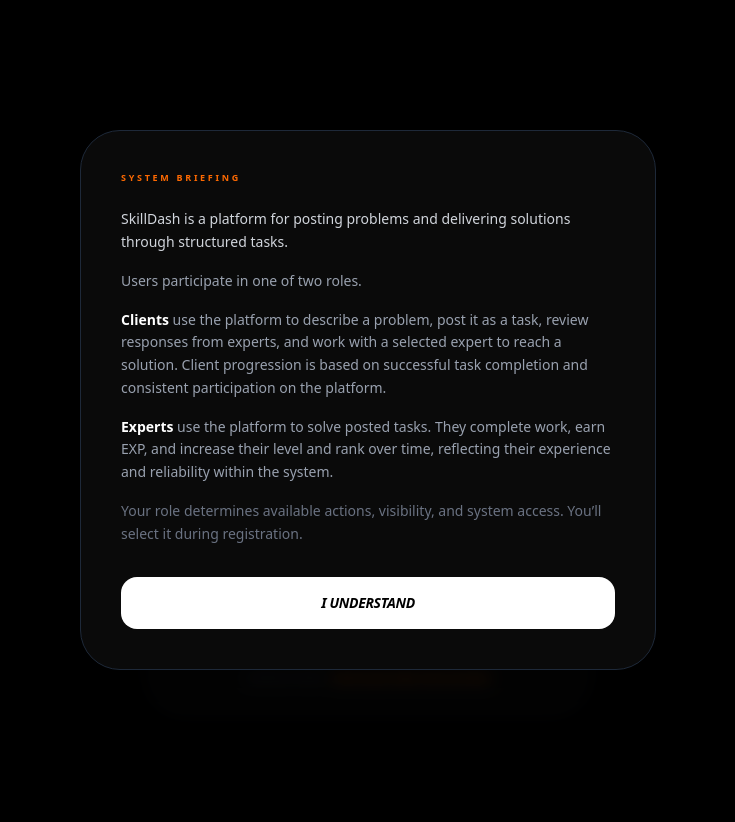
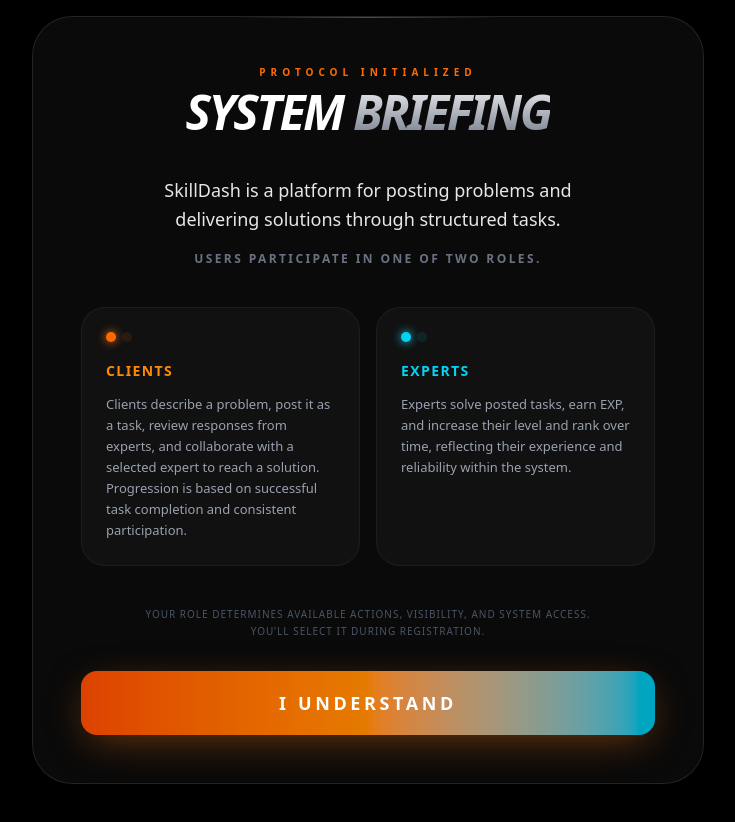
Before and after one commit to ars2904/SkillDash, a Next.js app in the folder frontend/: page /login in a window 1280 px wide. Shown: the top 822 px of the page, without its empty margins (272-1007 px from the left). Built offline with nearby package versions, Linux system fonts and the light colour scheme.

Commit message:
Skilldash V.0.1.1

```diff
--- a/frontend/src/app/login/page.tsx
+++ b/frontend/src/app/login/page.tsx
@@ -66,53 +66,81 @@ export default function LoginPage() {
   return (
     <div className="min-h-screen bg-black flex items-center justify-center p-4 relative">
 
-      {/* SYSTEM BRIEFING */}
-      {showBriefing && (
-        <div className="fixed inset-0 z-50 flex items-center justify-center bg-black/70 backdrop-blur-sm">
-          <div className="w-full max-w-xl mx-4 bg-[#0a0a0a] border border-gray-800 rounded-[2.5rem] p-10 shadow-2xl animate-in fade-in zoom-in duration-300">
+      {/* ================= SYSTEM BRIEFING ================= */}
+{showBriefing && (
+  <div className="fixed inset-0 z-[9999] flex items-center justify-center bg-black/90 backdrop-blur-xl p-4">
+    <div className="w-full max-w-2xl bg-[#0a0a0a] border border-white/10 rounded-[2.5rem] p-8 md:p-12 shadow-[0_20px_60px_-15px_rgba(0,0,0,1)] animate-in zoom-in-95 duration-300 relative overflow-hidden">
 
-            <span className="text-[9px] font-black uppercase tracking-[0.3em] text-orange-500 block mb-6">
-              System Briefing
-            </span>
+      {/* Subtle Glow Header Accent */}
+      <div className="absolute top-0 left-1/2 -translate-x-1/2 h-px w-64 bg-gradient-to-r from-transparent via-orange-500/50 to-transparent" />
 
-            <p className="text-gray-300 text-sm leading-relaxed mb-4">
-              SkillDash is a platform for posting problems and delivering solutions through
-              structured tasks.
+      <div className="relative z-10">
+        {/* Heading Section */}
+        <div className="text-center mb-10">
+          <p className="text-[10px] tracking-[0.5em] text-orange-500 font-bold uppercase mb-2">Protocol Initialized</p>
+          <h2 className="text-4xl md:text-5xl font-black text-white italic tracking-tighter uppercase leading-none">
+            SYSTEM <span className="text-transparent bg-clip-text bg-gradient-to-b from-white to-gray-500">BRIEFING</span>
+          </h2>
+        </div>
+
+        {/* Intro Section */}
+        <div className="space-y-4 mb-10 text-center">
+          <p className="text-gray-200 text-lg font-medium leading-relaxed max-w-md mx-auto">
+            SkillDash is a platform for posting problems and delivering solutions through structured tasks.
+          </p>
+          <p className="text-gray-500 text-xs uppercase tracking-[0.2em] font-bold">
+            Users participate in one of two roles.
+          </p>
+        </div>
+
+        {/* Roles Grid */}
+        <div className="grid md:grid-cols-2 gap-4 mb-10">
+          {/* Clients Card */}
+          <div className="group p-6 bg-[#111] border border-white/5 rounded-3xl hover:border-orange-500/40 transition-all duration-300">
+            <div className="flex gap-1.5 mb-4">
+              <div className="w-2.5 h-2.5 rounded-full bg-orange-500 shadow-[0_0_10px_#f97316]" />
+              <div className="w-2.5 h-2.5 rounded-full bg-orange-500/10" />
+            </div>
+            <span className="text-orange-400 font-black text-sm uppercase tracking-widest">Clients</span>
+            <p className="text-gray-400 mt-3 text-[13px] leading-relaxed">
+              Clients describe a problem, post it as a task, review responses from experts, and collaborate with a selected expert to reach a solution. Progression is based on successful task completion and consistent participation.
             </p>
+          </div>
 
-            <p className="text-gray-400 text-sm leading-relaxed mb-4">
-              Users participate in one of two roles.
+          {/* Experts Card */}
+          <div className="group p-6 bg-[#111] border border-white/5 rounded-3xl hover:border-cyan-500/40 transition-all duration-300">
+            <div className="flex gap-1.5 mb-4">
+              <div className="w-2.5 h-2.5 rounded-full bg-cyan-400 shadow-[0_0_10px_#22d3ee]" />
+              <div className="w-2.5 h-2.5 rounded-full bg-cyan-400/10" />
+            </div>
+            <span className="text-cyan-400 font-black text-sm uppercase tracking-widest">Experts</span>
+            <p className="text-gray-400 mt-3 text-[13px] leading-relaxed">
+              Experts solve posted tasks, earn EXP, and increase their level and rank over time, reflecting their experience and reliability within the system.
             </p>
-
-            <p className="text-gray-400 text-sm leading-relaxed mb-4">
-              <span className="text-white font-bold">Clients</span> use the platform to describe
-              a problem, post it as a task, review responses from experts, and work with a
-              selected expert to reach a solution. Client progression is based on successful
-              task completion and consistent participation on the platform.
-            </p>
-
-            <p className="text-gray-400 text-sm leading-relaxed mb-4">
-              <span className="text-white font-bold">Experts</span> use the platform to solve
-              posted tasks. They complete work, earn EXP, and increase their level and rank
-              over time, reflecting their experience and reliability within the system.
-            </p>
-
-            <p className="text-gray-500 text-sm leading-relaxed mb-8">
-              Your role determines available actions, visibility, and system access.
-              You’ll select it during registration.
-            </p>
-
-            <button
-              onClick={closeBriefing}
-              className="w-full py-4 bg-white text-black font-black rounded-2xl hover:bg-orange-500 hover:text-white transition-all active:scale-95 uppercase italic tracking-tight text-sm"
-            >
-              I Understand
-            </button>
           </div>
         </div>
-      )}
 
-      {/* LOGIN CARD */}
+        {/* Footer Text */}
+        <p className="text-gray-600 text-[10px] leading-relaxed mb-8 text-center px-4 uppercase tracking-[0.1em]">
+          Your role determines available actions, visibility, and system access. <br/> You’ll select it during registration.
+        </p>
+
+        {/* I Understand Button */}
+        <button
+          onClick={closeBriefing}
+          className="group relative w-full overflow-hidden h-16 bg-gradient-to-r from-orange-600 via-orange-400 to-cyan-500 text-white font-black rounded-2xl transition-all active:scale-95 shadow-[0_10px_40px_-10px_rgba(249,115,22,0.5)]"
+        >
+          <div className="absolute inset-0 bg-black/10 group-hover:bg-transparent transition-colors" />
+          <span className="relative z-10 text-lg uppercase tracking-[0.2em]">I Understand</span>
+          {/* Subtle shine effect on hover */}
+          <div className="absolute inset-0 translate-x-[-100%] group-hover:translate-x-[100%] transition-transform duration-700 bg-gradient-to-r from-transparent via-white/20 to-transparent" />
+        </button>
+      </div>
+    </div>
+  </div>
+)}
+
+      {/* ================= LOGIN CARD ================= */}
       <div className="w-full max-w-md p-8 bg-[#0a0a0a] border border-gray-900 rounded-[2.5rem] shadow-2xl animate-in fade-in zoom-in duration-500">
         <div className="text-center mb-10">
           <div className="inline-block px-3 py-1 bg-orange-500/10 border border-orange-500/20 rounded-full mb-4">
```
